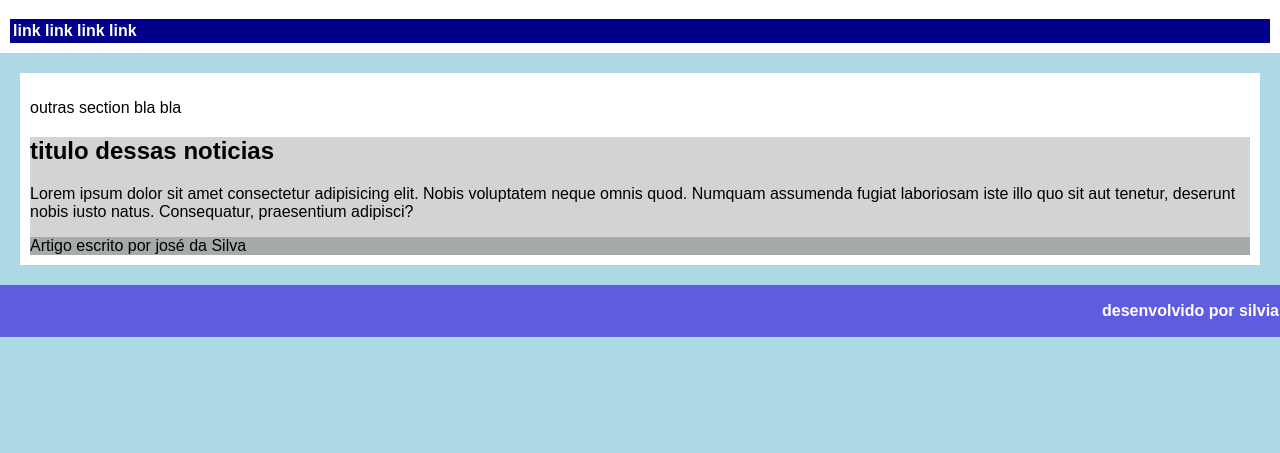
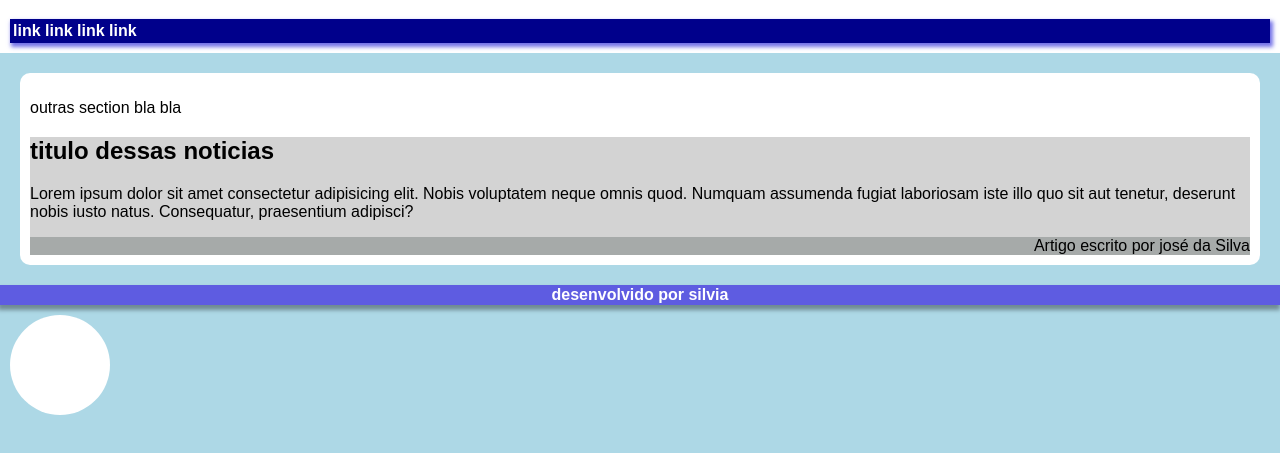
Before and after one commit to silvivendo/exercicios, a plain HTML site: page html:css/Modulo 2/exercicios/ex021/caixa02.html in a window 1280 px wide. Shown: the part 71-524 px from the top of the page. Drawn offline with Linux system fonts and the light colour scheme.

Commit message:
fim do estudo de sabado

```diff
--- a/html:css/Modulo 2/exercicios/ex021/caixa02.html
+++ b/html:css/Modulo 2/exercicios/ex021/caixa02.html
@@ -20,6 +20,7 @@
         nav{
             background-color: darkblue;
             padding: 3px;
+            box-shadow: 2px 3px 4px 1px #7472e8
         }
         nav > a {
             text-decoration: none;
@@ -33,20 +34,36 @@
             background-color: white;
             padding: 10px;
             margin: 20px;
+            border-radius: 10px ;
         }
         article{
             background-color: lightgray;
         }
         article > aside {
             background-color: rgb(166, 170, 169);
+            text-align: right;
         }
         footer{
             background-color: rgba(39, 6, 223, 0.589);
             color: white;
             font-weight: bold;
-            text-align: right;
+            text-align: center;
             padding: 1px;
             margin: 0px;
+            box-shadow: -1px 4px 4px 1px #0707075d;
+
+        }
+        footer > p {
+            margin: 0px;
+        }
+
+        div#bola {
+            height: 100px;
+            width: 100px;
+           margin: 10px;
+            background-color: white;
+            border-radius: 50%;
+
 
         }
 
@@ -79,5 +96,6 @@
     <footer>
         <p>desenvolvido por silvia</p>
     </footer>
+    <div id="bola"></div>
 </body>
 </html>
```
Also changed, not shown: html:css/Modulo 2/exercicios/ex021/caixa03.html (added, +22 -0 lines), html:css/Modulo 2/exercicios/ex021/borda.png (added).
